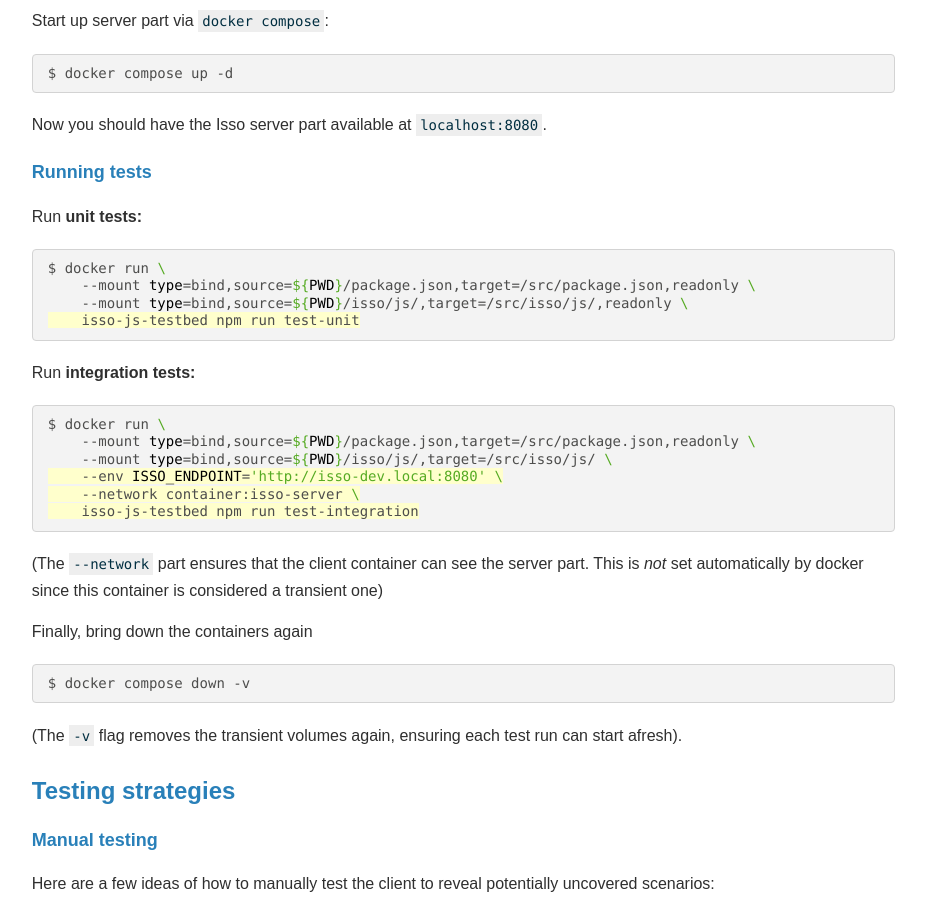
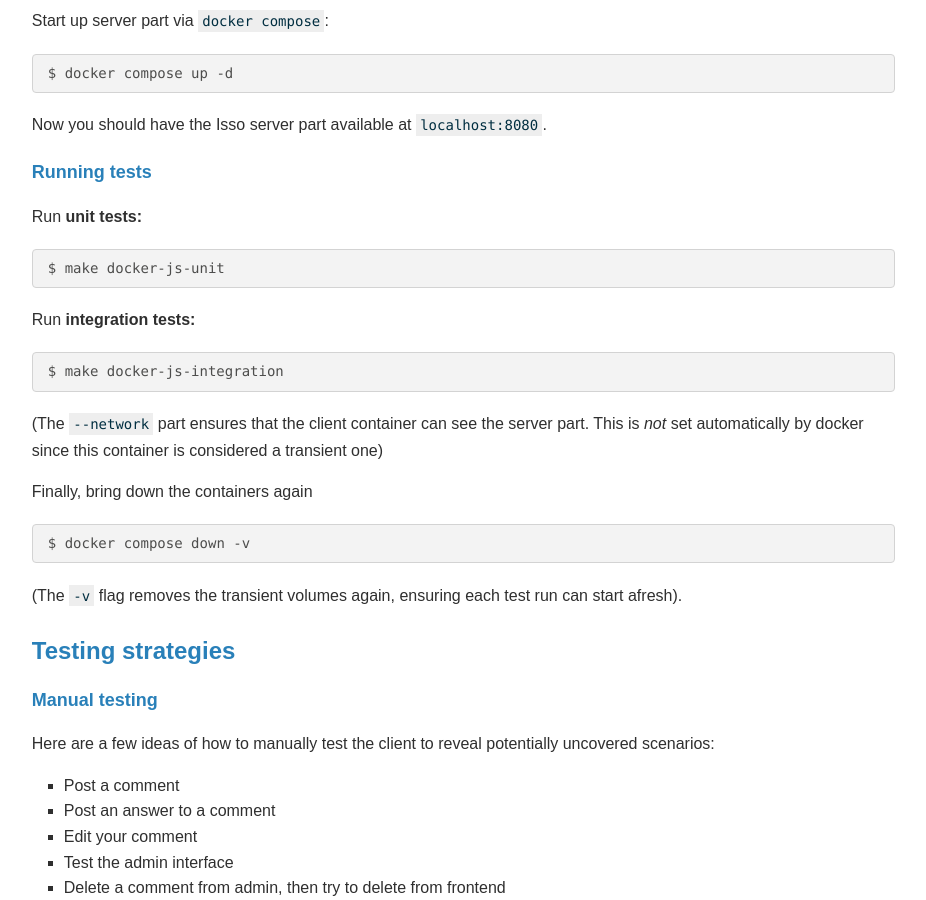
Before and after one commit to isso-comments/isso, a Sphinx documentation site: the page built from docs/docs/technical-docs/testing.rst, in a window 1280 px wide and 900 px high, scrolled down 1767 px. Shown: the whole window, without its empty margins (305-1231 px from the left). Built offline with Sphinx 7.4.7, drawn with Linux system fonts in a browser that asks for light colours.

Commit message:
treewide: make: Consolidate docker commands

```diff
--- a/docs/docs/technical-docs/testing.rst
+++ b/docs/docs/technical-docs/testing.rst
@@ -96,25 +96,15 @@ Running tests
 
 Run **unit tests:**
 
-.. code-block:: bash
-    :emphasize-lines: 4
+.. code-block:: console
 
-    $ docker run \
-        --mount type=bind,source=${PWD}/package.json,target=/src/package.json,readonly \
-        --mount type=bind,source=${PWD}/isso/js/,target=/src/isso/js/,readonly \
-        isso-js-testbed npm run test-unit
+    $ make docker-js-unit
 
 Run **integration tests:**
 
-.. code-block:: bash
-    :emphasize-lines: 4-6
+.. code-block:: console
 
-    $ docker run \
-        --mount type=bind,source=${PWD}/package.json,target=/src/package.json,readonly \
-        --mount type=bind,source=${PWD}/isso/js/,target=/src/isso/js/ \
-        --env ISSO_ENDPOINT='http://isso-dev.local:8080' \
-        --network container:isso-server \
-        isso-js-testbed npm run test-integration
+    $ make docker-js-integration
 
 (The ``--network`` part ensures that the client container can see the server
 part. This is *not* set automatically by docker since this container is
```
Also changed, not shown: 2 other files.
